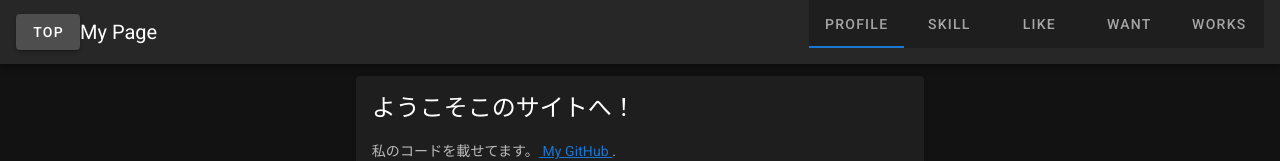
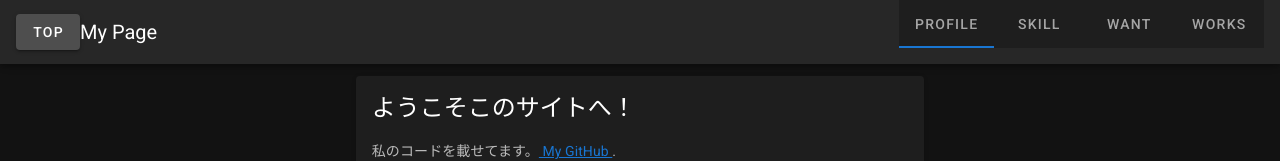
Before and after one commit to satoshi-nakao/My-portfolio, a Nuxt app: page / in a window 1280 px wide. Shown: the top 161 px of the page. Built offline with nearby package versions, Linux system fonts and the light colour scheme.

Commit message:
likeを削除

```diff
--- a/layouts/default.vue
+++ b/layouts/default.vue
@@ -34,7 +34,6 @@ export default {
       items: [
         {name: 'Profile',to: '/profile'},
         {name: 'Skill',to: '/skill'},
-        {name: 'Like',to: '/like'},
         {name: 'Want',to: '/want'},
         {name: 'Works', to: '/works'}
       ],
```
